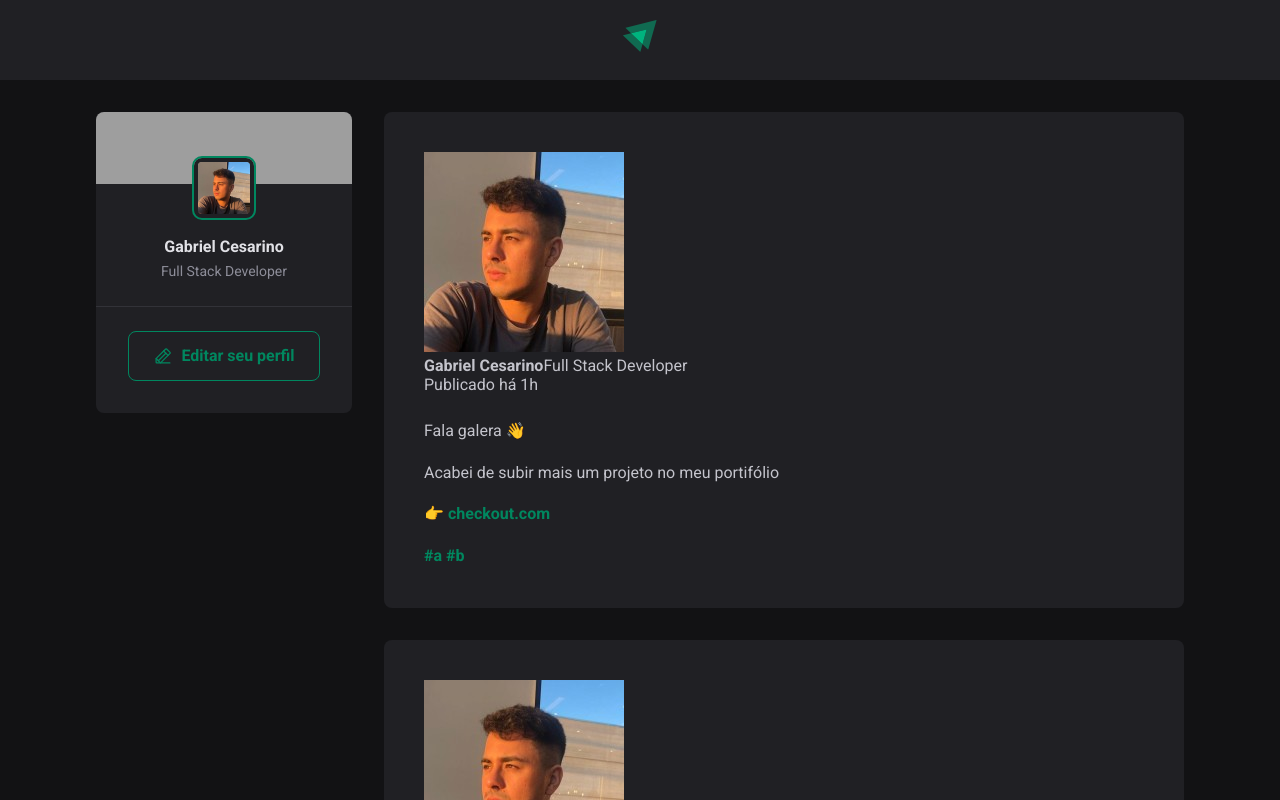
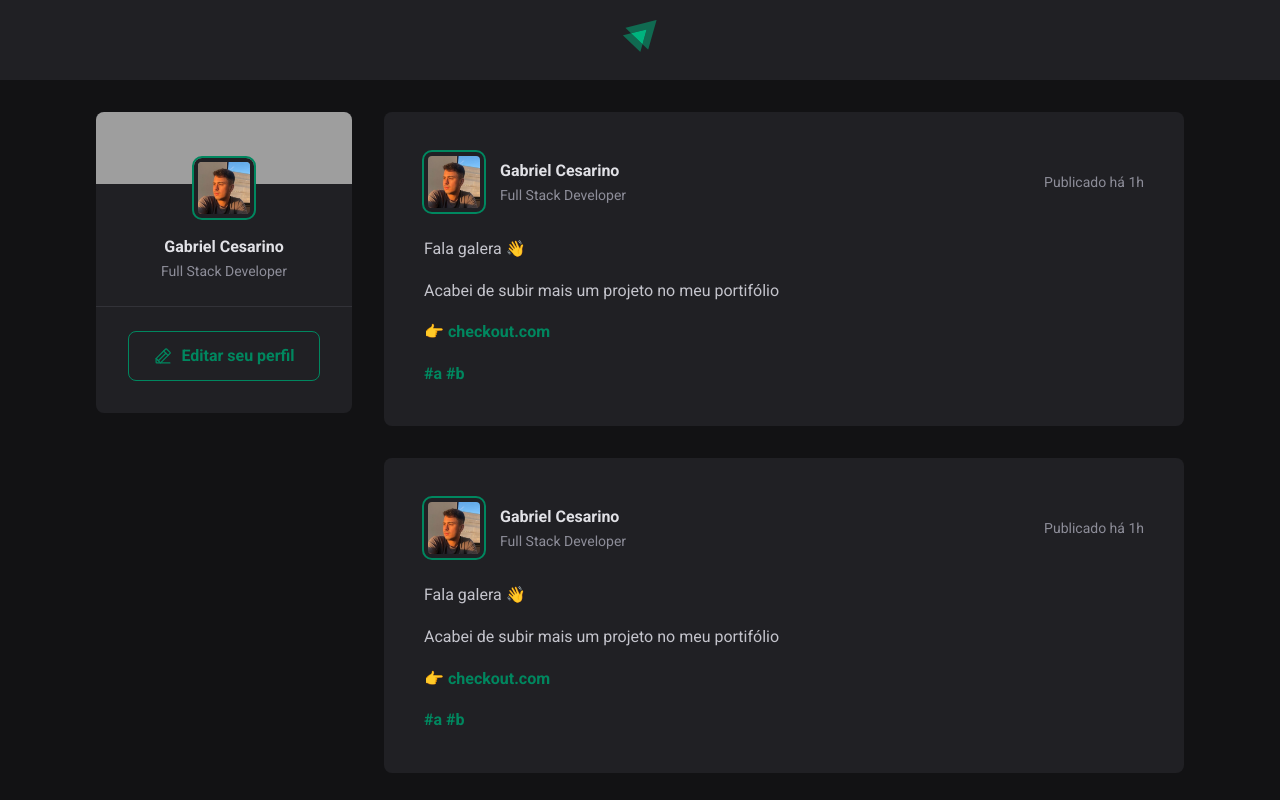
Before and after one commit to gabrielCesarino/ignite-feed, a React (Vite) app: page / in a window 1280 px wide. Shown: the top 800 px of the page. Built offline with nearby package versions, Linux system fonts and the light colour scheme; grey boxes are pictures that could not be loaded.

Commit message:
style: post header

```diff
--- a/src/components/Post.module.scss
+++ b/src/components/Post.module.scss
@@ -5,6 +5,47 @@
 
     & + .post {
         margin-top: 2rem;
+    }
+
+    & > header {
+        display: flex;
+        align-items: center;
+        justify-content: space-between;
+
+        time {
+            font-size: 0.875rem;
+            color: var(--gray-400);
+        }
+
+        .author {
+            display: flex;
+            align-items: center;
+            gap: 1rem;
+
+            img {
+                width: calc(3rem + 12px);
+                height: calc(3rem + 12px);
+                border-radius: 8px;
+                border: 4px solid var(--gray-800);
+                outline: 2px solid var(--green-500);
+            }
+        }
+
+        .authorInfo {
+            display: flex;
+            flex-direction: column;
+
+            strong {
+                color: var(--gray-100);
+                line-height: 1.6;
+            }
+
+            span {
+                font-size: 0.875rem;
+                color: var(--gray-400);
+                line-height: 1.6;
+            }
+        }
     }
 
     .content {
```
